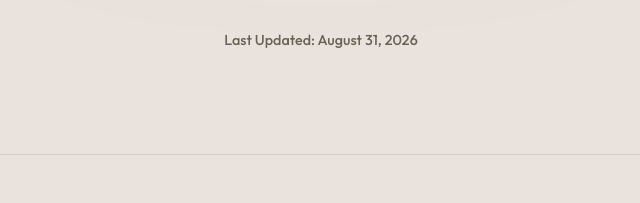
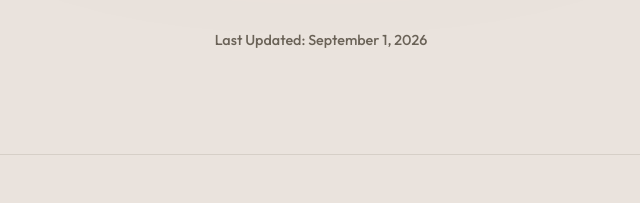
Before and after one commit to errolbrodie-sudo/us-portugal-website, a website built with Vite: page index.html in a window 1280 px wide. Shown: the part 566-769 px from the top of the page, 319-959 px from the left. Built offline with nearby package versions, Linux system fonts and the light colour scheme; a web font is replaced by a local one.

Commit message:
Update website to latest version

```diff
--- a/education-data.json
+++ b/education-data.json
@@ -1,5 +1,5 @@
 {
-  "lastUpdated": "August 31, 2026",
+  "lastUpdated": "September 1, 2026",
   "levels": [
     {
       "name": "Pre-school (Ensino Pré-Escolar)",
--- a/index.html
+++ b/index.html
@@ -60,7 +60,7 @@
         <p class="hero-subtitle">
           Bypass the chaos of fifty tabs. Estimate your shipping, rentals, school costs, and healthcare in one transparent dashboard, and generate your custom D7/Digital Nomad visa roadmap.
         </p>
-        <p style="font-size: 0.9rem; color: var(--color-text-dim); margin-top: -12px; margin-bottom: 24px; font-weight: 500; font-family: 'Outfit', sans-serif;">Last Updated: August 31, 2026</p>
+        <p style="font-size: 0.9rem; color: var(--color-text-dim); margin-top: -12px; margin-bottom: 24px; font-weight: 500; font-family: 'Outfit', sans-serif;">Last Updated: September 1, 2026</p>
       </div>
     </section>
 
--- a/insurance-report.html
+++ b/insurance-report.html
@@ -275,7 +275,7 @@
 
       <h1>Portuguese Private Expat Health Insurance</h1>
       <p class="subtitle">A comprehensive comparative market study and consulting analysis mapping the leading international expat health insurance providers for residents in Portugal.</p>
-      <p style="font-size: 0.9rem; color: var(--color-text-dim); margin-top: 10px; font-weight: 500;">Last Updated: August 31, 2026</p>
+      <p style="font-size: 0.9rem; color: var(--color-text-dim); margin-top: 10px; font-weight: 500;">Last Updated: September 1, 2026</p>
     </header>
 
     <!-- Executive Summary -->
--- a/pet-report.html
+++ b/pet-report.html
@@ -261,7 +261,7 @@
 
       <h1>Relocating to Portugal with Pets</h1>
       <p class="subtitle">A complete compliance guide for US citizens moving dogs and cats to Portugal, outlining microchips, veterinary certificates, timelines, and costs.</p>
-      <p style="font-size: 0.9rem; color: var(--color-text-dim); margin-top: 10px; font-weight: 500;">Last Updated: August 31, 2026</p>
+      <p style="font-size: 0.9rem; color: var(--color-text-dim); margin-top: 10px; font-weight: 500;">Last Updated: September 1, 2026</p>
     </header>
 
     <!-- Essential Entry Requirements -->
--- a/rent-data.json
+++ b/rent-data.json
@@ -1,5 +1,5 @@
 {
-  "lastUpdated": "August 31, 2026",
+  "lastUpdated": "September 1, 2026",
   "regions": {
     "lisbon": {
       "name": "Lisbon Metro",
--- a/shipping-report.html
+++ b/shipping-report.html
@@ -230,7 +230,7 @@
 
       <h1>US to Portugal Shipping & Relocation Guide</h1>
       <p class="subtitle">A definitive logistical reference mapping costs, insurance, and Portuguese customs guidelines.</p>
-      <p style="font-size: 0.9rem; color: var(--color-text-dim); margin-top: 10px; font-weight: 500;">Last Updated: August 31, 2026</p>
+      <p style="font-size: 0.9rem; color: var(--color-text-dim); margin-top: 10px; font-weight: 500;">Last Updated: September 1, 2026</p>
     </header>
 
     <!-- Moving Process -->
--- a/visa-data.json
+++ b/visa-data.json
@@ -1,5 +1,5 @@
 {
-  "lastUpdated": "August 31, 2026",
+  "lastUpdated": "September 1, 2026",
   "fees": {
     "single": 450,
     "couple": 750,
```
Also changed, not shown: affiliate-disclosure.html (+1 -1 lines), disclaimer.html (+1 -1 lines), terms.html (+1 -1 lines).
